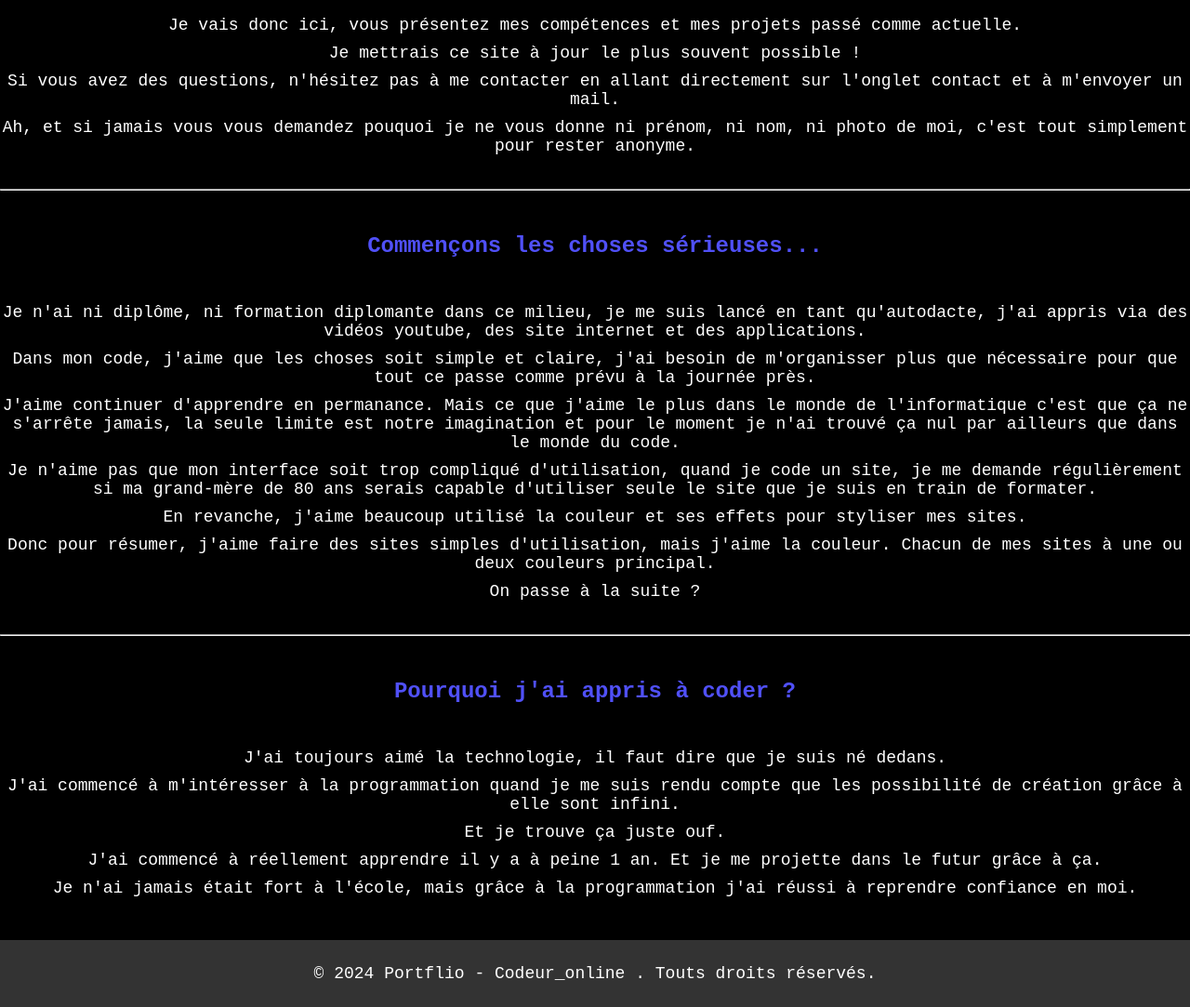
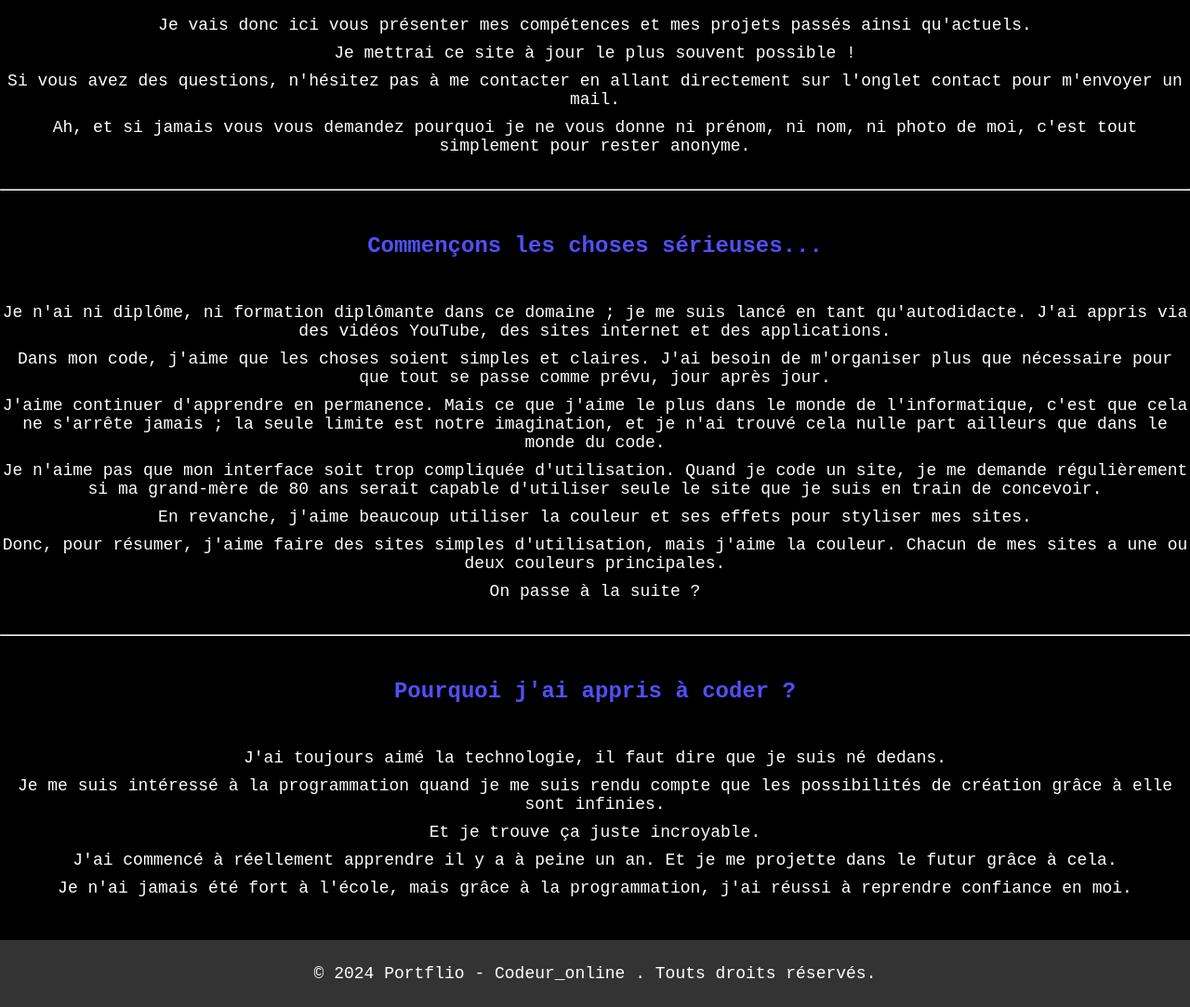
Before and after one commit to elo41flo/portfoilio, a plain HTML site: page index.html in a window 1280 px wide. Shown: the part 200-1283 px from the top of the page at 93% size. Drawn offline with Linux system fonts and the light colour scheme.

Commit message:
mise à jour

```diff
--- a/index.html
+++ b/index.html
@@ -24,21 +24,21 @@
         <!--Contenu de la page d'accueil-->
         <h1>Bienvenue sur le site portfolio de Codeur_online</h1>
             <br>
-        <p>Je vais donc ici, vous présentez mes compétences et mes projets passé comme actuelle.</p>
-        <p>Je mettrais ce site à jour le plus souvent possible !</p>
-        <p>Si vous avez des questions, n'hésitez pas à me contacter en allant directement sur l'onglet contact et à m'envoyer un mail.</p>
-        <p>Ah, et si jamais vous vous demandez pouquoi je ne vous donne ni prénom, ni nom, ni photo de moi, c'est tout simplement pour rester anonyme.</p>
+        <p>Je vais donc ici vous présenter mes compétences et mes projets passés ainsi qu'actuels.</p>
+        <p>Je mettrai ce site à jour le plus souvent possible !</p>
+        <p>Si vous avez des questions, n'hésitez pas à me contacter en allant directement sur l'onglet contact pour m'envoyer un mail.</p>
+        <p>Ah, et si jamais vous vous demandez pourquoi je ne vous donne ni prénom, ni nom, ni photo de moi, c'est tout simplement pour rester anonyme.</p>
             <br>
             <hr>
             <br>
         <h2>Commençons les choses sérieuses...</h2>
             <br>
-        <p>Je n'ai ni diplôme, ni formation diplomante dans ce milieu, je me suis lancé en tant qu'autodacte, j'ai appris via des vidéos youtube, des site internet et des applications.</p>
-        <p>Dans mon code, j'aime que les choses soit simple et claire, j'ai besoin de m'organisser plus que nécessaire pour que tout ce passe comme prévu à la journée près.</p>
-        <p>J'aime continuer d'apprendre en permanance. Mais ce que j'aime le plus dans le monde de l'informatique c'est que ça ne s'arrête jamais, la seule limite est notre imagination et pour le moment je n'ai trouvé ça nul par ailleurs que dans le monde du code.</p>
-        <p>Je n'aime pas que mon interface soit trop compliqué d'utilisation, quand je code un site, je me demande régulièrement si ma grand-mère de 80 ans serais capable d'utiliser seule le site que je suis en train de formater.</p>
-        <p>En revanche, j'aime beaucoup utilisé la couleur et ses effets pour styliser mes sites.</p>
-        <p>Donc pour résumer, j'aime faire des sites simples d'utilisation, mais j'aime la couleur. Chacun de mes sites à une ou deux couleurs principal.</p>
+        <p>Je n'ai ni diplôme, ni formation diplômante dans ce domaine ; je me suis lancé en tant qu'autodidacte. J'ai appris via des vidéos YouTube, des sites internet et des applications.</p>
+        <p>Dans mon code, j'aime que les choses soient simples et claires. J'ai besoin de m'organiser plus que nécessaire pour que tout se passe comme prévu, jour après jour.</p>
+        <p>J'aime continuer d'apprendre en permanence. Mais ce que j'aime le plus dans le monde de l'informatique, c'est que cela ne s'arrête jamais ; la seule limite est notre imagination, et je n'ai trouvé cela nulle part ailleurs que dans le monde du code.</p>
+        <p>Je n'aime pas que mon interface soit trop compliquée d'utilisation. Quand je code un site, je me demande régulièrement si ma grand-mère de 80 ans serait capable d'utiliser seule le site que je suis en train de concevoir.</p>
+        <p>En revanche, j'aime beaucoup utiliser la couleur et ses effets pour styliser mes sites.</p>
+        <p>Donc, pour résumer, j'aime faire des sites simples d'utilisation, mais j'aime la couleur. Chacun de mes sites a une ou deux couleurs principales.</p>
         <p>On passe à la suite ?</p>
             <br>
             <hr>
@@ -46,10 +46,10 @@
         <h2>Pourquoi j'ai appris à coder ?</h2>
             <br>
         <p>J'ai toujours aimé la technologie, il faut dire que je suis né dedans.</p>
-        <p>J'ai commencé à m'intéresser à la programmation quand je me suis rendu compte que les possibilité de création grâce à elle sont infini.</p>
-        <p>Et je trouve ça juste ouf.</p>
-        <p>J'ai commencé à réellement apprendre il y a à peine 1 an. Et je me projette dans le futur grâce à ça.</p>
-        <p>Je n'ai jamais était fort à l'école, mais grâce à la programmation j'ai réussi à reprendre confiance en moi.</p>
+        <p>Je me suis intéressé à la programmation quand je me suis rendu compte que les possibilités de création grâce à elle sont infinies.</p>
+        <p>Et je trouve ça juste incroyable.</p>
+        <p>J'ai commencé à réellement apprendre il y a à peine un an. Et je me projette dans le futur grâce à cela.</p>
+        <p>Je n'ai jamais été fort à l'école, mais grâce à la programmation, j'ai réussi à reprendre confiance en moi.</p>
             <br>
             <br>
         <footer>
```
Lines whose indentation alone changed are shown as unchanged.
